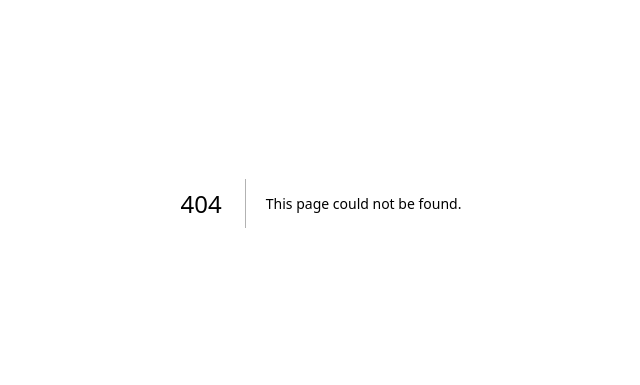
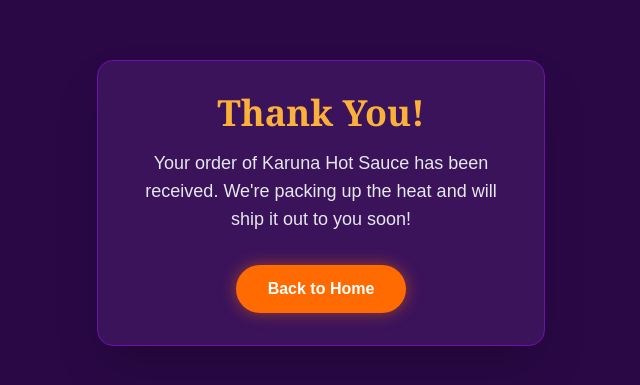
Before and after one commit to jessemoffettdesign/karuna-hot-sauce, a Next.js app: page /thank-you in a window 1280 px wide. Before the commit this address had no page. Shown: the part 197-582 px from the top of the page, without its empty margins (319-959 px from the left). Built offline with nearby package versions, Linux system fonts and the light colour scheme.

Commit message:
feat: add custom thank you page for stripe redirect

```diff
--- a/app/page.tsx
+++ b/app/page.tsx
@@ -226,8 +226,8 @@ export default function Page() {
               <div
                 key={tier.name}
                 className={`relative flex flex-col items-center rounded-2xl border p-8 text-center ${tier.popular
-                    ? "border-[#fec711]/40 scale-[1.03]"
-                    : "border-white/10"
+                  ? "border-[#fec711]/40 scale-[1.03]"
+                  : "border-white/10"
                   }`}
                 style={{ backgroundColor: "#4a1380" }}
               >
--- /dev/null
+++ b/app/thank-you/page.tsx
@@ -0,0 +1,22 @@
+import Link from 'next/link';
+
+export default function ThankYou() {
+    return (
+        <main className="min-h-screen bg-[#2A0845] flex flex-col items-center justify-center p-4 text-center">
+            <div className="max-w-md w-full bg-[#3B135B] rounded-2xl p-8 shadow-2xl border border-purple-800">
+                <h1 className="text-4xl font-bold text-[#FBB03B] mb-4 font-serif">
+                    Thank You!
+                </h1>
+                <p className="text-gray-200 mb-8 text-lg">
+                    Your order of Karuna Hot Sauce has been received. We're packing up the heat and will ship it out to you soon!
+                </p>
+                <Link
+                    href="/"
+                    className="inline-block bg-[#FF6B00] hover:bg-[#FF8C33] text-white font-bold py-3 px-8 rounded-full transition-colors duration-300 shadow-[0_0_15px_rgba(255,107,0,0.5)]"
+                >
+                    Back to Home
+                </Link>
+            </div>
+        </main>
+    );
+}
```
